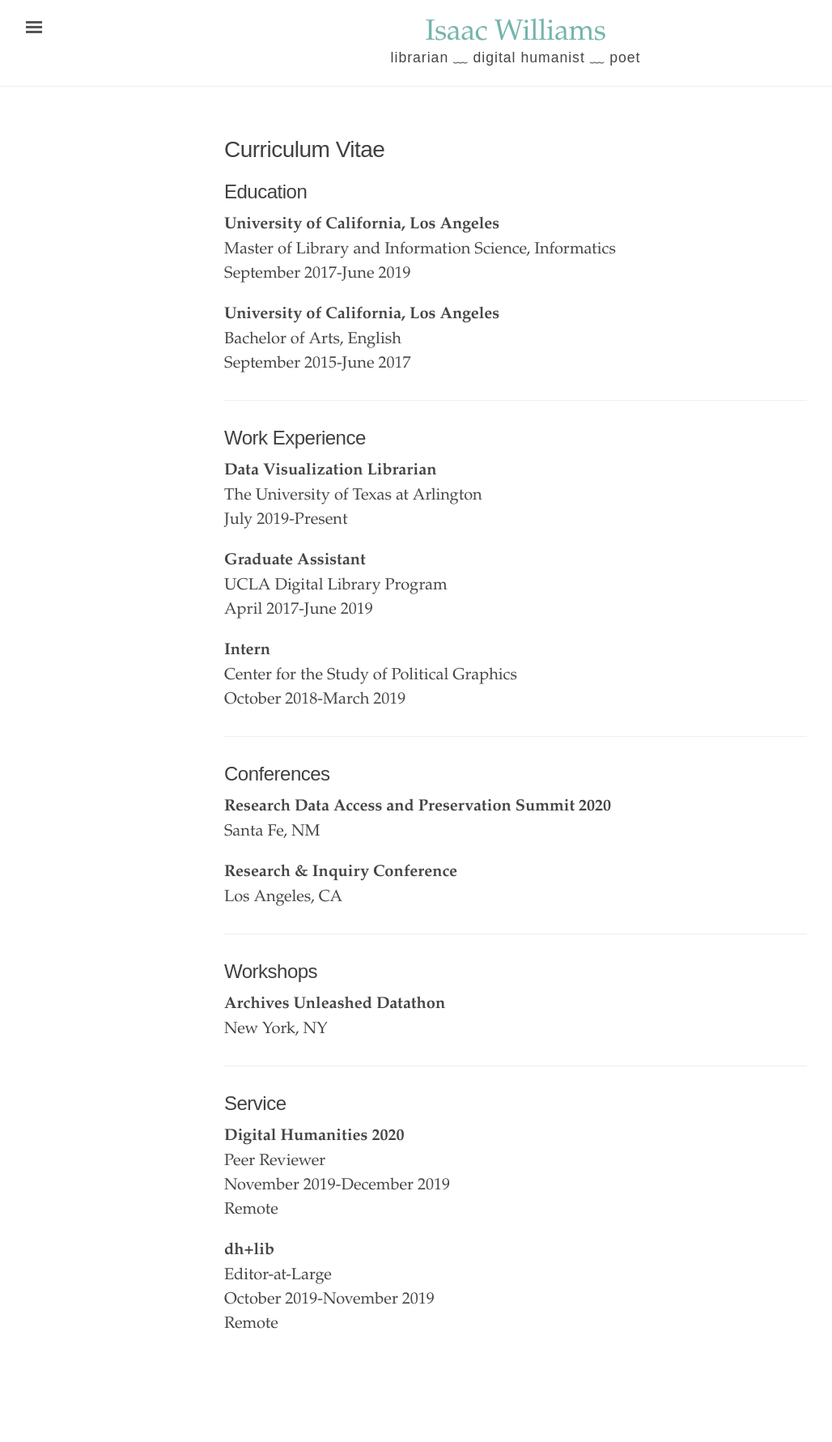
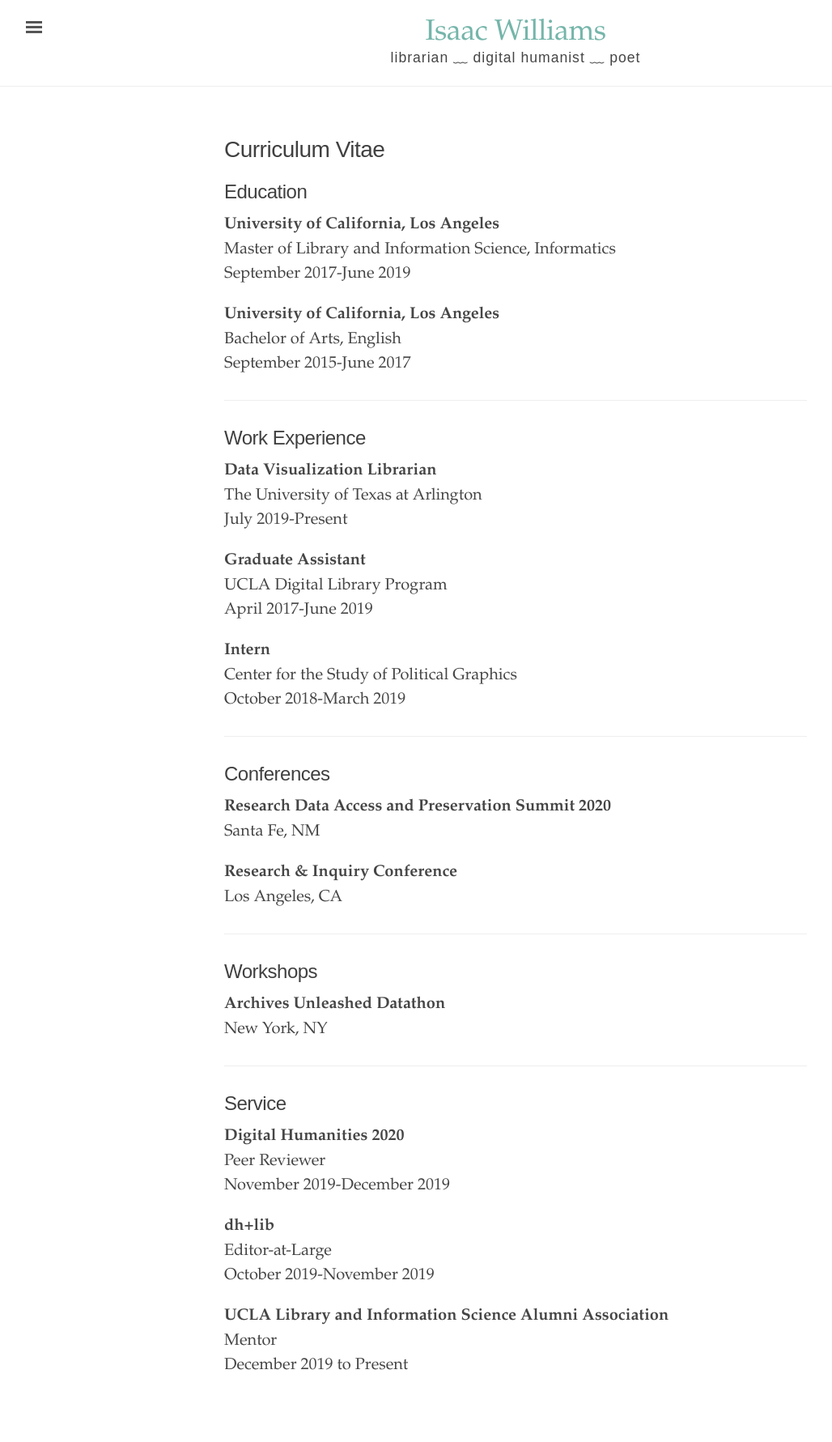
Before and after one commit to isawil/isawil.github.io, a Jekyll site: the page built from cv.md, in a window 1280 px wide. Shown: the whole page at 81% size, without its empty margins (3-1031 px from the left). Built offline with Jekyll 4.4.1, drawn with Linux system fonts in a browser that asks for light colours; before the commit the page ends 1730 px from its top, so only the background shows below that.

Commit message:
Update cv.md

```diff
--- a/cv.md
+++ b/cv.md
@@ -53,9 +53,11 @@
 **Digital Humanities 2020**
 <br>Peer Reviewer
 <br>November 2019-December 2019
-<br>Remote
 
 **dh+lib**
 <br>Editor-at-Large
 <br>October 2019-November 2019
-<br>Remote
+
+**UCLA Library and Information Science Alumni Association**
+<br>Mentor
+<br>December 2019 to Present
```
